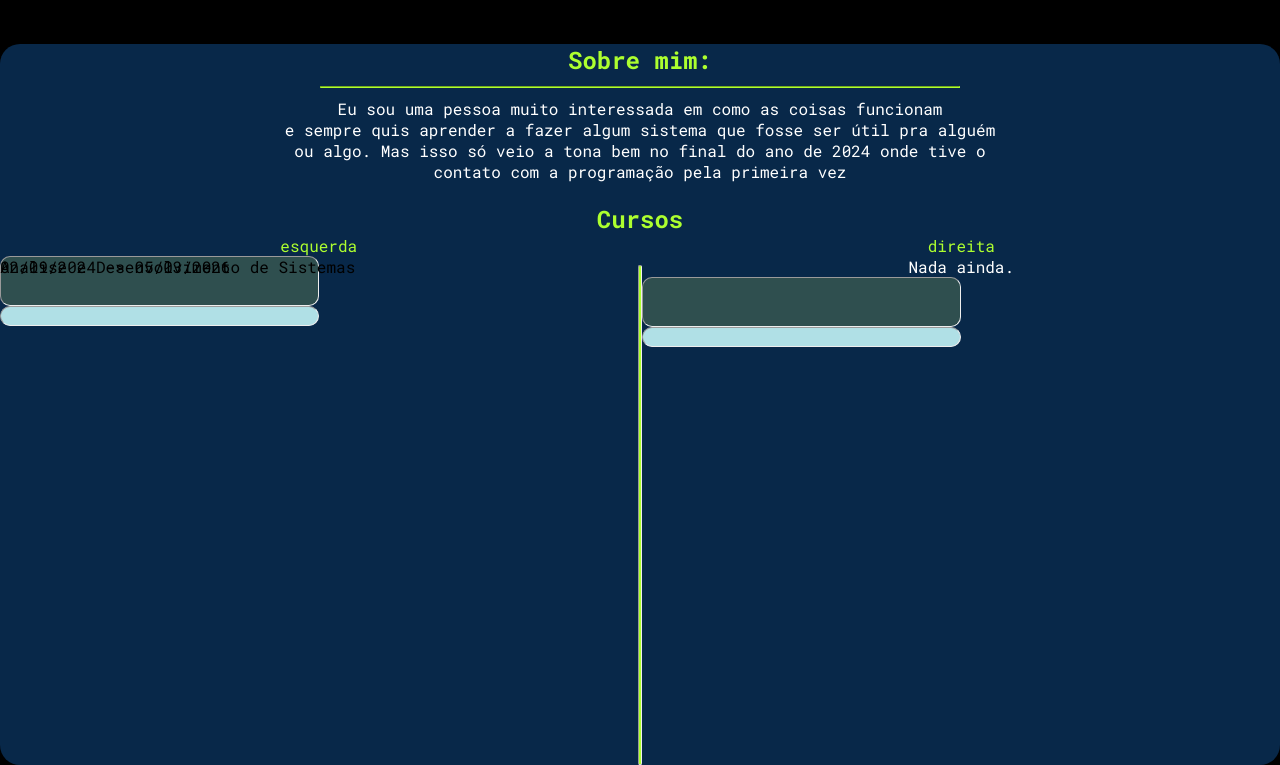
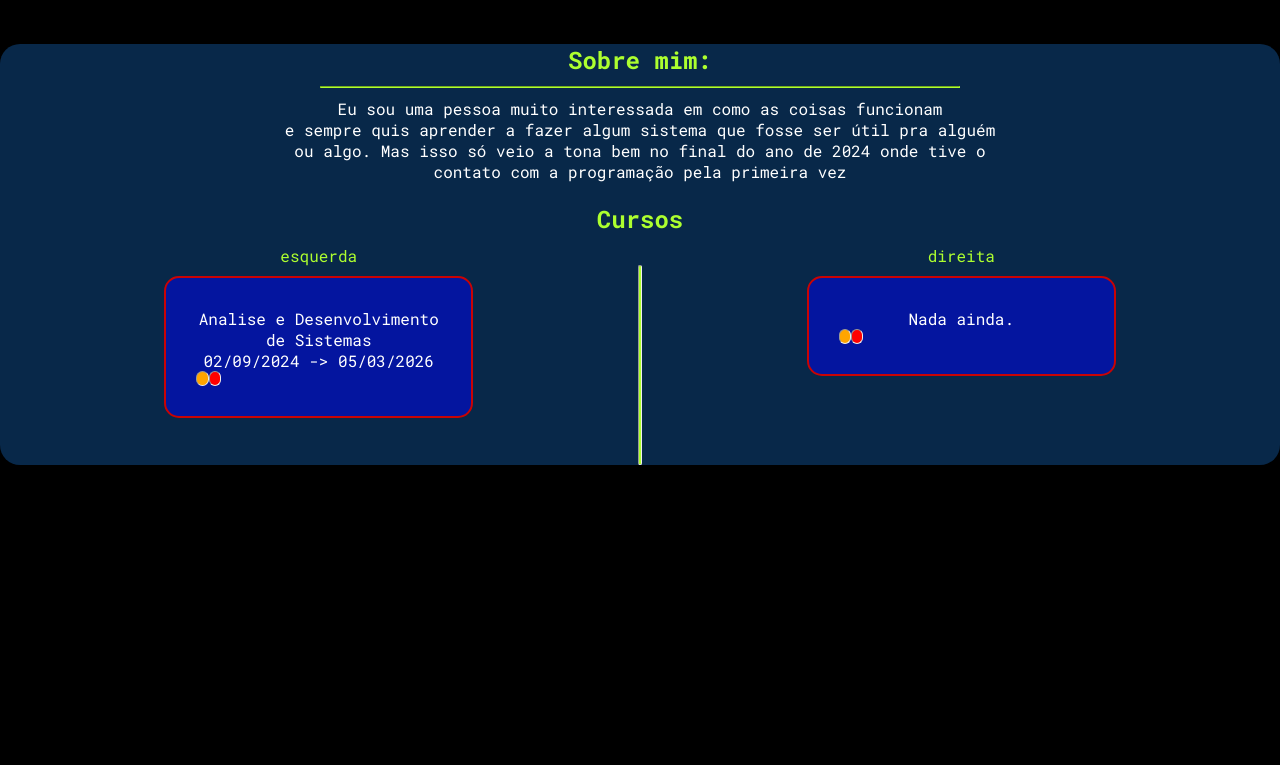
Before and after one commit to Kayky-Eduardo/Estudo-PHP, a PHP site: page / in a window 1280 px wide; the page is wider, and only the part inside the window is pictured. Shown: the part 829-1594 px from the top of that part. After the commit the page ends 1294 px from the top of that part, so only its background shows below. Run offline with PHP 8.4, Linux system fonts and the light colour scheme.

Commit message:
continuacao

```diff
--- a/treino_html/portfólio/estilizacao.css
+++ b/treino_html/portfólio/estilizacao.css
@@ -147,15 +147,22 @@ section.p_parte {
     display: flex;
     justify-content: center;
     width: 100%;
-}
-.esquerda {
-    width: 50%;
     position: relative;
 }
 
-.curso1, .p1, .p2{
-    color: black;
-    position: absolute;
+.esquerda, .direita {
+    padding: 10px;
+    width: 50%;
+}
+
+.curso1, .curso2 {
+    text-align: center;
+    background-color: rgba(0, 0, 255, 0.473);
+    border: 2px solid #ca0303;
+    border-radius: 15px;
+    padding: 30px;
+    margin: 10px auto;
+    max-width: 50%;
 }
 
 .curso1 {
@@ -163,27 +170,27 @@ section.p_parte {
     text-align: center;
 }
 
-.direita {
-    width: 50%;
+.dois_pontos {
+    display: flex;
+    justify-content: left;
 }
-
-.cursos .hr1 {
-    width: 50%;
-    height: 50px;
-    background-color: DarkSlateGray;
+.hr1 {
+    width: 5%;
+    height: 15px;
+    background-color: orange;
     border-radius: 10px;
 }
 
-.cursos .hr2 {
-    width: 50%;
-    height: 20px;
-    background-color: #B0E0E6;
+.hr2 {
+    width: 5%;
+    height: 15px;
+    background-color: red;
     border-radius: 10px;
 }
 
 .vertical{
     width: 5px;
-    height: 500px;
+    height: 200px;
     margin-top: 30px;
     background-color: greenyellow;
     border-radius: 10px;
--- a/treino_html/portfólio/index.html
+++ b/treino_html/portfólio/index.html
@@ -79,8 +79,10 @@
                         <div class="curso1">
                             <p class="p1">Analise e Desenvolvimento de Sistemas</p>
                             <p class="p2">02/09/2024 -> 05/03/2026</p>
-                            <hr class="hr1">
-                            <hr class="hr2">
+                            <div class="dois_pontos">
+                                <hr class="hr1">
+                                <hr class="hr2">
+                            </div>
                         </div>
                     </div>
                     <hr class="vertical">
@@ -88,8 +90,10 @@
                         direita
                         <div class="curso2">
                             <p>Nada ainda.</p>
-                            <hr class="hr1">
-                            <hr class="hr2">
+                            <div class="dois_pontos">
+                                <hr class="hr1">
+                                <hr class="hr2">
+                            </div>
                         </div>
                     </div>
                 </div>
```
